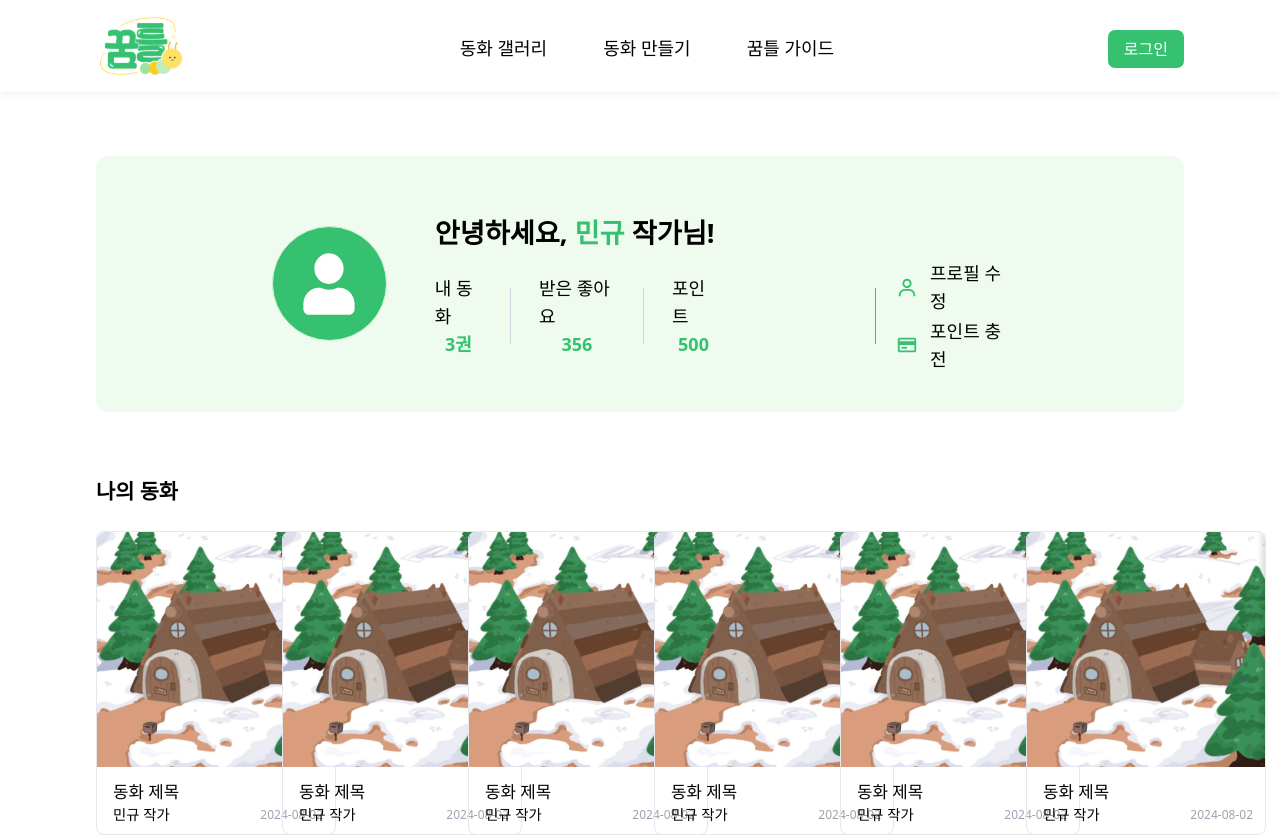
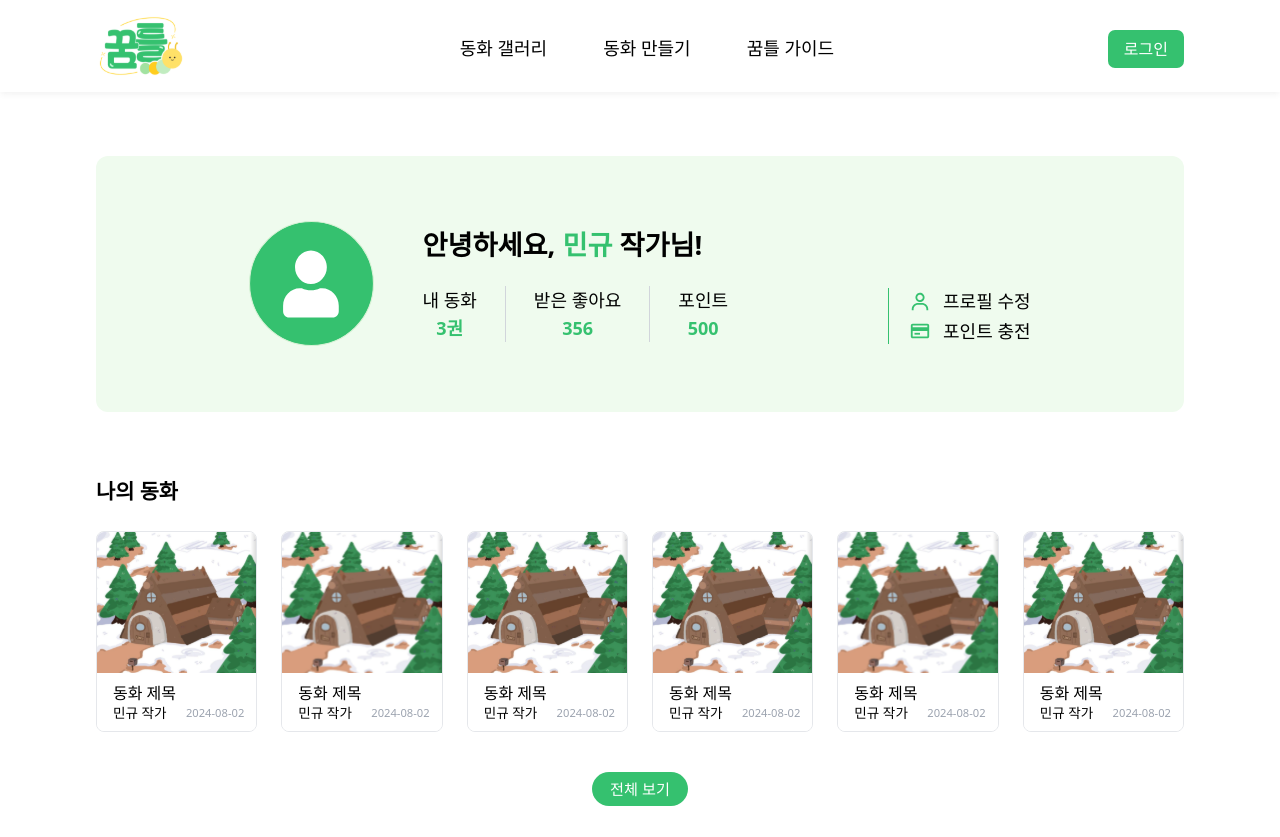
Before and after one commit to dddp014/dream-twist-fe, a Next.js app: page /mypage in a window 1280 px wide. Shown: the top 837 px of the page. Built offline with nearby package versions, Linux system fonts and the light colour scheme; what @xpd/tailwind-3dtransforms would draw is missing.

Commit message:
💄 Design: 메인, 마이페이지 css 수정

```diff
--- a/src/app/mypage/page.tsx
+++ b/src/app/mypage/page.tsx
@@ -22,8 +22,8 @@ export default function Mypage() {
     const coverImage = sampleImages;
     return (
         <div className="flex flex-col justify-center items-center mx-24 mt-16">
-            <div className="bg-main-100 h-64 w-full mb-16 rounded-xl px-44 flex justify-center items-center">
-                <div className="flex flex-row ">
+            <div className="bg-main-100 h-64 w-full mb-16 rounded-xl flex justify-center items-center px-4 sm:px-6 md:px-8 lg:px-12 xl:px-20 2xl:px-44">
+                <div className="flex flex-row">
                     <Image
                         src={'/images/default-profile.svg'}
                         alt="profile"
@@ -77,7 +77,7 @@ export default function Mypage() {
                     </div>
                 </div>
             </div>
-            <div className="flex flex-col self-start mb-16">
+            <div className="flex flex-col self-start mb-16 w-full">
                 <p className="text-[1.3rem] font-semibold">나의 동화</p>
                 <MyBookList bookInfo={coverImage} />
                 <p className="text-[1.3rem] font-semibold mb-4 mt-16">
--- a/src/app/page.tsx
+++ b/src/app/page.tsx
@@ -28,6 +28,8 @@ export default async function Home() {
         };
     });
 
+    // console.log(data);
+
     return (
         <main className="flex flex-col justify-center items-center mx-24 mt-16">
             <div className="bg-main-100 h-80 w-full mb-16 rounded-xl"> </div>
@@ -38,7 +40,10 @@ export default async function Home() {
                     <SortDropdown />
                 </div>
             </div>
-            <BookList fairytaleInfo={fairytaleInfo} />
+            <div className="w-full">
+                <BookList fairytaleInfo={fairytaleInfo} />
+            </div>
+
             <ScrollUpButton />
         </main>
     );
--- a/src/components/common/Tag.tsx
+++ b/src/components/common/Tag.tsx
@@ -20,7 +20,7 @@ export default function Tag({ label, isSelected, onTagClick }: TagProps) {
             <button
                 type="button"
                 onClick={onTagClick}
-                className={`w-36 h-14 text-base rounded-xl hover:bg-main hover:text-white ${
+                className={`h-14 md:w-28 xl:w-32 2xl:w-36 text-base rounded-xl hover:bg-main hover:text-white ${
                     isSelected ? 'bg-main text-white' : 'bg-gray-100'
                 }`}
             >
--- a/src/components/main/BookList.tsx
+++ b/src/components/main/BookList.tsx
@@ -11,7 +11,6 @@ Date        Author   Status    Description
 
 'use client';
 
-import Image from 'next/image';
 import { useRouter } from 'next/navigation';
 import { useRef, useState } from 'react';
 import { useInfiniteScroll } from '@/hooks/useInfiniteScroll';
@@ -48,34 +47,34 @@ const BookList = ({ fairytaleInfo }: BookListProps) => {
     });
 
     return (
-        <div>
-            <div className="grid grid-cols-5 gap-8 gap-y-9 my-10 z-0">
+        <div className="flex flex-col justify-between">
+            <div className="grid sm:grid-cols-2 md:grid-cols-4 xl:grid-cols-5 2xl:grid-cols-5 gap-8 gap-y-9 my-10 z-0">
                 {items.map((item) => (
                     <button
                         key={item.fairytaleId}
                         onClick={() =>
                             router.push(`/board/${item.fairytaleId}`)
                         }
-                        className="relative w-[18rem] h-[25rem] border border-gray-200 rounded-xl bg-white overflow-hidden transition-transform animate-scaleIn"
+                        className="relative max-w-[18rem] w-full aspect-[4/5] border border-gray-200 rounded-xl bg-white overflow-hidden transition-transform animate-scaleIn"
                     >
                         <div
-                            className="absolute top-0 w-full"
+                            className="absolute top-0 w-full h-full overflow-hidden"
                             style={{
                                 backgroundImage: `url(${Sample2.src})`,
                                 backgroundSize: 'cover',
                                 backgroundPosition: 'top',
-                                height: '80%'
+                                height: '78%'
                             }}
                         />
-                        <div className="absolute bottom-3.5 left-5 w-full text-left">
-                            <p className="text-xl font-semibold ">
+                        <div className="absolute bg-white bottom-0 w-full text-left py-3 pl-5">
+                            <p className="text-[1.15rem] font-semibold">
                                 {item.title}
                             </p>
                             <div className="flex justify-between items-center">
-                                <p className="text-base">
+                                <p className="text-[1rem]">
                                     {item.nickname} 작가
                                 </p>
-                                <p className="text-xs text-gray-400 mr-10">
+                                <p className="text-[0.9rem] text-gray-400 mr-5">
                                     2024-08-02
                                 </p>
                             </div>
--- a/src/components/mypage/MyBookList.tsx
+++ b/src/components/mypage/MyBookList.tsx
@@ -32,15 +32,15 @@ export default function MyBookList({ bookInfo }: MyBookListProps) {
     };
 
     return (
-        <div className="flex flex-col justify-center mt-6">
-            <div className="grid grid-cols-6 gap-7">
+        <div className="flex flex-col justify-between mt-6">
+            <div className="grid md:grid-cols-5 xl:grid-cols-6 2xl:grid-cols-6 gap-6">
                 {bookInfo.slice(0, bookCount).map((item, index) => (
                     <button
                         key={index}
-                        className="relative w-[15rem] h-[19rem] border rounded-lg border-gray-200 overflow-hidden"
+                        className="relative max-w-[15rem] w-full aspect-[4/5] border rounded-lg border-gray-200 overflow-hidden"
                     >
                         <div
-                            className="absolute top-0 w-full overflow-hidden"
+                            className="absolute top-0 w-full h-full overflow-hidden"
                             style={{
                                 backgroundImage: `url(${item.coverImage})`,
                                 backgroundSize: 'cover',
@@ -48,13 +48,13 @@ export default function MyBookList({ bookInfo }: MyBookListProps) {
                                 height: '78%'
                             }}
                         />
-                        <div className="absolute bottom-0 w-full py-2 text-left pl-4">
-                            <p className="text-[1.05rem] font-medium">
+                        <div className="absolute bg-white bottom-0 w-full py-2 text-left pl-4">
+                            <p className="text-[1rem] font-medium -mb-0.5">
                                 동화 제목
                             </p>
                             <div className="flex justify-between items-center pr-3">
-                                <p className="text-[0.9rem]">민규 작가</p>
-                                <p className="text-xs text-gray-400">
+                                <p className="text-[0.85rem]">민규 작가</p>
+                                <p className="text-[0.7rem] text-gray-400">
                                     2024-08-02
                                 </p>
                             </div>
```
